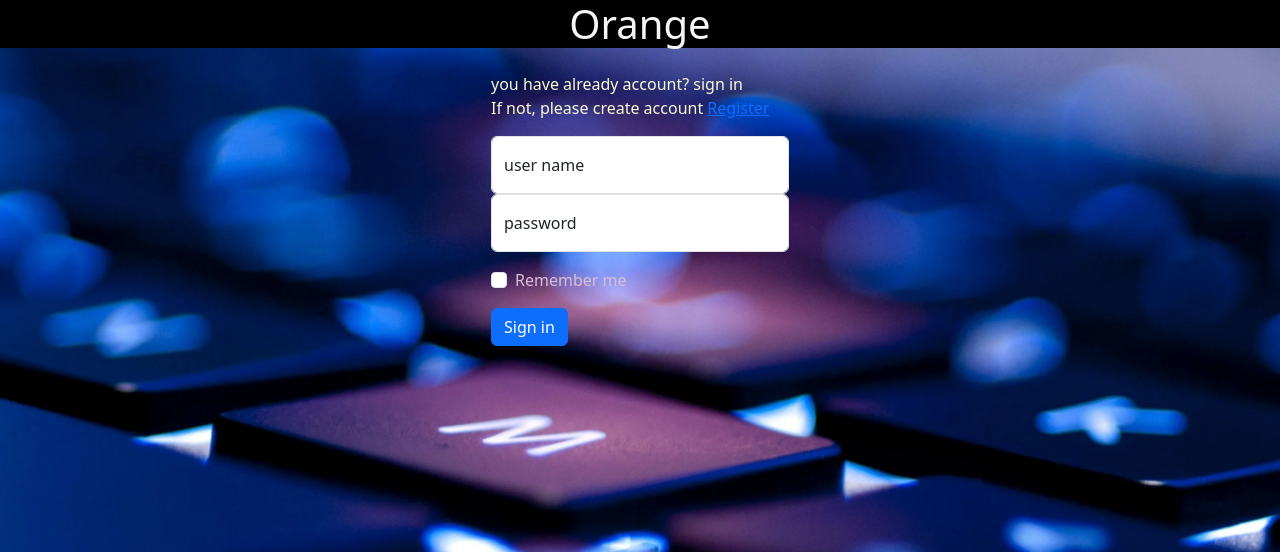
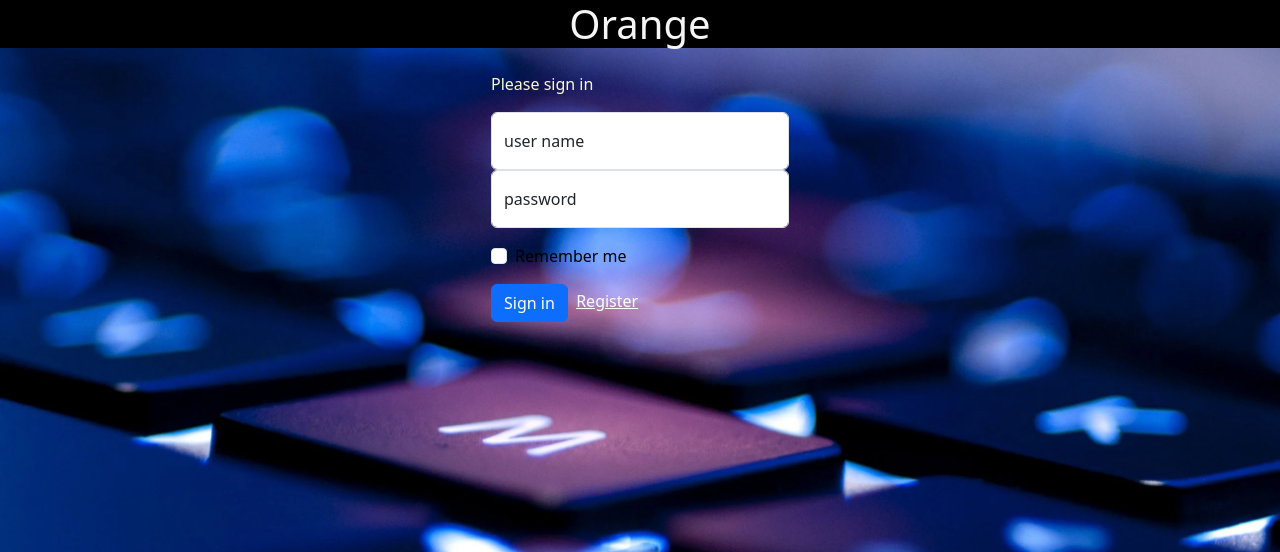
Before and after one commit to veereshgunadal/Python_Django_API_UI, a Django app: page /login/ in a window 1280 px wide. Shown: the top 552 px of the page. Run offline with Django 5.2, Linux system fonts and the light colour scheme; some libraries are stand-ins or nearby versions.

Commit message:
signin page

```diff
--- a/ecommerce_app/app1/views.py
+++ b/ecommerce_app/app1/views.py
@@ -25,7 +25,7 @@ def register_check(request):
         return redirect("login")
     if form.errors:
         print(form.errors)
-        res_data = json.dumps({'errorcode':400, 'errormessage':'please retry'})
+        res_data = json.dumps({'errorcode':400, 'errormessage':'please retry this username already exist'})
         return HttpResponse(res_data, content_type = 'application/json')
 
 def login_check(request):
--- a/ecommerce_app/templates/login.html
+++ b/ecommerce_app/templates/login.html
@@ -11,8 +11,7 @@
     </div>
     <main class="form-signin w-100 m-auto">
         <form action="/logincheck/" method="get">
-            <p style="color:lightgoldenrodyellow">you have already account? sign in<br>
-                If not, please create account <a href="/register/">Register</a></p>
+            <p style="color:lightgoldenrodyellow">Please sign in</p>
             <div class="form-floating">
                 <input class="form-control" for="username" type="text" name="username" placeholder="username">
                 <label id="username">user name</label>
@@ -23,10 +22,11 @@
             </div>
             <div class="form-check text-start my-3">
                 <input class="form-check-input" for="remember me" type="checkbox" name="remember me">
-                <label style="color:thistle" class="form-check-label" id="remember me">Remember me</label>
+                <label style="color:black" class="form-check-label" id="remember me">Remember me</label>
             </div>
             <div>
                 <button class="btn btn-primary" type="submit" name="signin">Sign in</button>
+                &nbsp;<a href="/register/" style="color:white">Register</a>
             </div>
         </form>
     </main>
```
Also changed, not shown: ecommerce_app/db.sqlite3.
